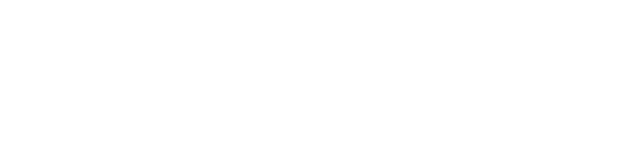
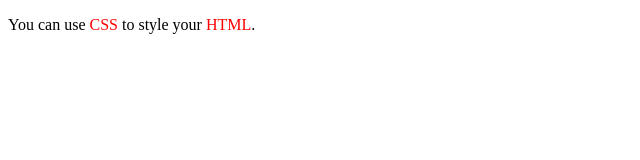
Before and after one commit to LiHongyao/HTML, a plain HTML site: page CODES/index.html in a window 1280 px wide. Shown: the whole page, without its empty margins (0-640 px from the left). Drawn offline with Linux system fonts and the light colour scheme.

Commit message:
内容更新

```diff
--- a/CODES/index.html
+++ b/CODES/index.html
@@ -2,7 +2,7 @@
  * @Author: Lee
  * @Date: 2021-09-09 10:14:16
  * @LastEditors: Lee
- * @LastEditTime: 2021-09-09 10:14:17
+ * @LastEditTime: 2021-12-14 10:09:12
 -->
 <!DOCTYPE html>
 <html lang="zh-CN">
@@ -11,6 +11,22 @@
     <meta http-equiv="X-UA-Compatible" content="IE=edge" />
     <meta name="viewport" content="width=device-width, initial-scale=1.0" />
     <title>HTML 基础</title>
+    <style>
+      abbr {
+        border: none;
+        color: red;
+        outline: none;
+        text-decoration: none;
+      }
+      abbr:hover::after {
+        color: blue;
+      }
+    </style>
   </head>
-  <body></body>
+  <body>
+    <p>
+      You can use <abbr title="Cascading Style Sheets">CSS</abbr> to style your
+      <abbr title="HyperText Markup Language">HTML</abbr>.
+    </p>
+  </body>
 </html>
```
Also changed, not shown: 4 other files.
